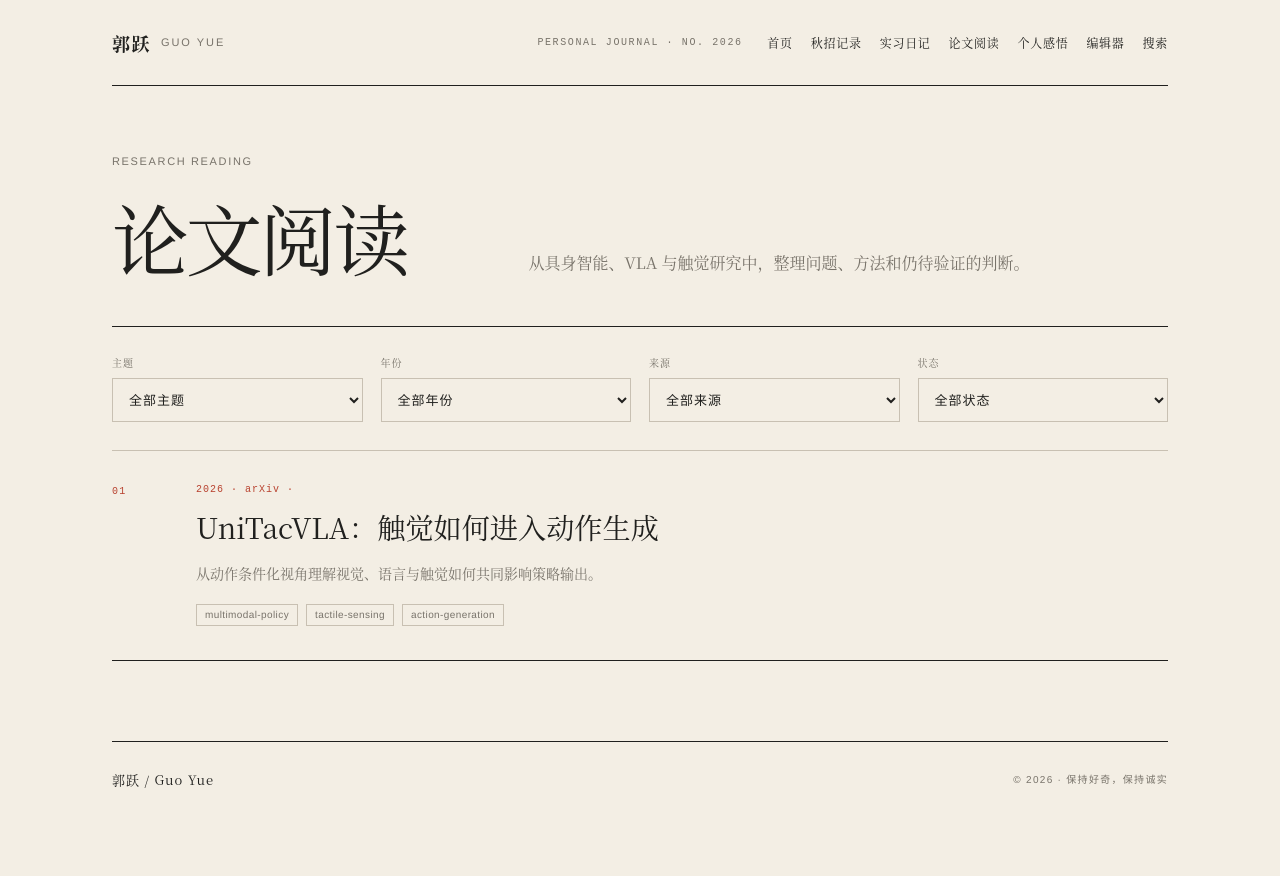
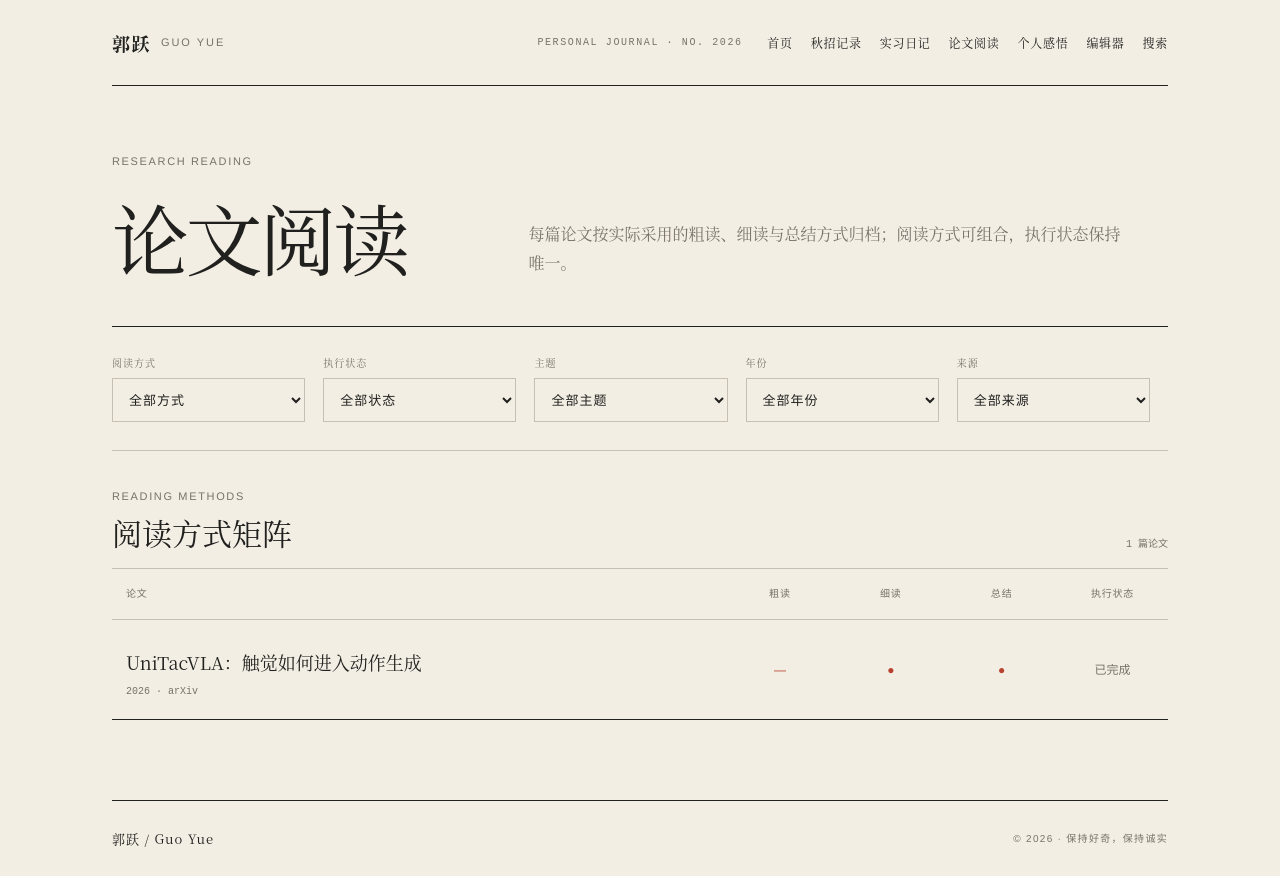
Before and after one commit to guoyue0412/reading-journal-sites, a Next.js app: page /papers in a window 1280 px wide. Before the commit the page ends 817 px from the top, so only its background shows below. Built offline with nearby package versions, Linux system fonts and the light colour scheme.

Commit message:
feat: visualize paper reading methods

```diff
--- a/app/globals.css
+++ b/app/globals.css
@@ -13,6 +13,19 @@
 
 * {
   box-sizing: border-box;
+}
+
+.sr-only {
+  width: 1px;
+  height: 1px;
+  position: absolute;
+  margin: -1px;
+  padding: 0;
+  overflow: hidden;
+  clip: rect(0 0 0 0);
+  clip-path: inset(50%);
+  white-space: nowrap;
+  border: 0;
 }
 
 html {
@@ -559,10 +572,21 @@ a {
 
 .paper-filters {
   display: grid;
-  grid-template-columns: repeat(4, 1fr);
+  grid-template-columns: repeat(5, minmax(0, 1fr)) auto;
   gap: 18px;
   padding: 28px 0;
   border-bottom: 1px solid var(--rule);
+}
+
+.paper-filters button {
+  min-height: 44px;
+  align-self: end;
+  padding: 0 16px;
+  border: 1px solid var(--ink);
+  background: var(--ink);
+  color: var(--paper);
+  cursor: pointer;
+  font: 12px/1 var(--sans);
 }
 
 .paper-filters label {
@@ -587,6 +611,51 @@ a {
 .paper-entry {
   grid-template-columns: 60px 1fr;
 }
+
+.paper-matrix-section {
+  padding-top: 38px;
+  border-bottom: 1px solid var(--ink);
+}
+
+.paper-matrix-heading {
+  display: grid;
+  grid-template-columns: 1fr auto;
+  align-items: end;
+  gap: 10px;
+  margin-bottom: 18px;
+}
+
+.paper-matrix-heading .eyebrow { grid-column: 1 / -1; }
+.paper-matrix-heading h2 { margin: 0; font: 400 30px/1.2 var(--serif); }
+.paper-matrix-heading > p:last-child { margin: 0; color: var(--muted); font: 10px/1 var(--mono); }
+
+.paper-matrix {
+  width: 100%;
+  border-collapse: collapse;
+  table-layout: fixed;
+}
+
+.paper-matrix th,
+.paper-matrix td {
+  padding: 20px 14px;
+  border-top: 1px solid var(--rule);
+  text-align: center;
+}
+
+.paper-matrix thead th { color: var(--muted); font: 10px/1 var(--sans); letter-spacing: 0.08em; }
+.paper-matrix thead th:first-child { width: 58%; text-align: left; }
+.paper-matrix tbody th { text-align: left; font-weight: 400; }
+.paper-matrix tbody th a { min-height: 44px; display: inline-flex; align-items: center; font-size: 18px; }
+.paper-matrix tbody th a:hover { color: var(--vermilion); }
+.paper-matrix tbody th span { display: block; color: var(--muted); font: 10px/1.5 var(--mono); }
+.paper-matrix tbody td { color: var(--muted); font: 12px/1 var(--sans); }
+.paper-matrix tbody td span[aria-hidden="true"] { color: var(--vermilion); }
+
+.paper-mobile-list { display: none; }
+.paper-methods { display: flex; flex-wrap: wrap; gap: 7px; }
+.paper-method { display: inline-flex; gap: 5px; align-items: center; padding: 6px 8px; border: 1px solid var(--rule); color: var(--muted); font: 10px/1 var(--sans); }
+.paper-method.is-active { border-color: var(--vermilion); color: var(--ink); }
+.paper-method.is-active > span:first-child { color: var(--vermilion); }
 
 .reflection-archive {
   border-bottom: 1px solid var(--ink);
@@ -1288,6 +1357,46 @@ a {
     grid-template-columns: repeat(2, 1fr);
   }
 
+  .paper-filters button {
+    grid-column: 1 / -1;
+  }
+
+  .paper-matrix {
+    display: none;
+  }
+
+  .paper-mobile-list {
+    display: grid;
+  }
+
+  .paper-mobile-list article {
+    padding: 26px 0;
+    border-top: 1px solid var(--rule);
+  }
+
+  .paper-mobile-list article > p:first-child {
+    margin: 0;
+    color: var(--vermilion);
+    font: 10px/1.5 var(--mono);
+  }
+
+  .paper-mobile-list h2 {
+    margin: 10px 0 14px;
+    font: 400 24px/1.35 var(--serif);
+  }
+
+  .paper-mobile-list h2 a {
+    min-height: 44px;
+    display: inline-flex;
+    align-items: center;
+  }
+
+  .paper-mobile-list article > p:last-child {
+    margin: 16px 0 0;
+    color: var(--muted);
+    font: 14px/1.75 var(--serif);
+  }
+
   .reflection-month {
     gap: 30px;
   }
--- a/app/papers/page.tsx
+++ b/app/papers/page.tsx
@@ -9,7 +9,7 @@ export default function PapersPage() {
         <header className="index-heading">
           <p className="eyebrow">RESEARCH READING</p>
           <h1>论文阅读</h1>
-          <p>从具身智能、VLA 与触觉研究中，整理问题、方法和仍待验证的判断。</p>
+          <p>每篇论文按实际采用的粗读、细读与总结方式归档；阅读方式可组合，执行状态保持唯一。</p>
         </header>
         <PaperIndex entries={getEntriesByType("papers")} />
       </div>
--- a/components/paper-index.tsx
+++ b/components/paper-index.tsx
@@ -2,14 +2,11 @@
 
 import Link from "next/link";
 import { useState } from "react";
-import type { ContentEntry } from "../lib/content/types";
+import { PaperMethodBadges, readingStatusLabels } from "./paper-method-badges";
+import type { ContentEntry, ReadingMethod, ReadingStatus } from "../lib/content/types";
 
-const statusLabels = {
-  queued: "待读",
-  reading: "在读",
-  reviewed: "已精读",
-  reproduced: "已复现",
-} as const;
+const methods: [ReadingMethod, string][] = [["skim", "粗读"], ["deep", "细读"], ["synthesis", "总结"]];
+const statuses = Object.entries(readingStatusLabels) as [ReadingStatus, string][];
 
 function unique(values: (string | number | undefined)[]) {
   return [...new Set(values.filter((value) => value !== undefined))].map(String);
@@ -20,71 +17,72 @@ export function PaperIndex({ entries }: { entries: ContentEntry[] }) {
   const [year, setYear] = useState("");
   const [venue, setVenue] = useState("");
   const [readingStatus, setReadingStatus] = useState("");
+  const [readingMethod, setReadingMethod] = useState("");
   const topics = unique(entries.flatMap((entry) => entry.topics ?? []));
   const years = unique(entries.map((entry) => entry.year));
   const venues = unique(entries.map((entry) => entry.venue));
+  const hasFilters = Boolean(topic || year || venue || readingStatus || readingMethod);
 
-  const filteredEntries = entries.filter(
-    (entry) =>
+  const filteredEntries = entries.filter((entry) =>
     (!topic || entry.topics?.includes(topic)) &&
     (!year || String(entry.year) === year) &&
     (!venue || entry.venue === venue) &&
-      (!readingStatus || entry.readingStatus === readingStatus),
+    (!readingStatus || entry.readingStatus === readingStatus) &&
+    (!readingMethod || entry.readingMethods?.includes(readingMethod as ReadingMethod)),
   );
+
+  function clearFilters() {
+    setTopic(""); setYear(""); setVenue(""); setReadingStatus(""); setReadingMethod("");
+  }
 
   return (
     <>
       <div className="paper-filters" aria-label="论文筛选">
-        <label>
-          主题
-          <select value={topic} onChange={(event) => setTopic(event.target.value)}>
-            <option value="">全部主题</option>
-            {topics.map((value) => <option key={value}>{value}</option>)}
-          </select>
-        </label>
-        <label>
-          年份
-          <select value={year} onChange={(event) => setYear(event.target.value)}>
-            <option value="">全部年份</option>
-            {years.map((value) => <option key={value}>{value}</option>)}
-          </select>
-        </label>
-        <label>
-          来源
-          <select value={venue} onChange={(event) => setVenue(event.target.value)}>
-            <option value="">全部来源</option>
-            {venues.map((value) => <option key={value}>{value}</option>)}
-          </select>
-        </label>
-        <label>
-          状态
-          <select value={readingStatus} onChange={(event) => setReadingStatus(event.target.value)}>
-            <option value="">全部状态</option>
-            {Object.entries(statusLabels).map(([value, label]) => (
-              <option value={value} key={value}>{label}</option>
-            ))}
-          </select>
-        </label>
+        <label>阅读方式<select value={readingMethod} onChange={(event) => setReadingMethod(event.target.value)}>
+          <option value="">全部方式</option>{methods.map(([value, label]) => <option value={value} key={value}>{label}</option>)}
+        </select></label>
+        <label>执行状态<select value={readingStatus} onChange={(event) => setReadingStatus(event.target.value)}>
+          <option value="">全部状态</option>{statuses.map(([value, label]) => <option value={value} key={value}>{label}</option>)}
+        </select></label>
+        <label>主题<select value={topic} onChange={(event) => setTopic(event.target.value)}>
+          <option value="">全部主题</option>{topics.map((value) => <option key={value}>{value}</option>)}
+        </select></label>
+        <label>年份<select value={year} onChange={(event) => setYear(event.target.value)}>
+          <option value="">全部年份</option>{years.map((value) => <option key={value}>{value}</option>)}
+        </select></label>
+        <label>来源<select value={venue} onChange={(event) => setVenue(event.target.value)}>
+          <option value="">全部来源</option>{venues.map((value) => <option key={value}>{value}</option>)}
+        </select></label>
+        {hasFilters ? <button type="button" onClick={clearFilters}>清除筛选</button> : null}
       </div>
-      <section className="paper-list" aria-live="polite" aria-label="论文阅读列表">
+
       {!entries.length ? (
         <p className="empty-state">还没有论文阅读。前往<Link href="/editor">编辑器创建第一篇 Markdown</Link>，再放入论文内容目录。</p>
-        ) : filteredEntries.length ? filteredEntries.map((entry, index) => (
-          <article className="paper-entry" key={entry.slug}>
-            <span className="entry-number">{String(index + 1).padStart(2, "0")}</span>
-            <div>
-              <p className="paper-meta">
-                {entry.year} · {entry.venue ?? "未注明来源"} · {statusLabels[entry.readingStatus ?? "queued"]}
-              </p>
+      ) : filteredEntries.length ? (
+        <section className="paper-matrix-section" aria-live="polite" aria-labelledby="paper-matrix-title">
+          <div className="paper-matrix-heading"><p className="eyebrow">READING METHODS</p><h2 id="paper-matrix-title">阅读方式矩阵</h2><p>{filteredEntries.length} 篇论文</p></div>
+          <table className="paper-matrix">
+            <thead><tr><th scope="col">论文</th>{methods.map(([, label]) => <th scope="col" key={label}>{label}</th>)}<th scope="col">执行状态</th></tr></thead>
+            <tbody>{filteredEntries.map((entry) => (
+              <tr key={entry.slug}>
+                <th scope="row"><Link href={`/post/${entry.slug}`}>{entry.title}</Link><span>{entry.year} · {entry.venue}</span></th>
+                {methods.map(([method, label]) => { const active = entry.readingMethods?.includes(method) ?? false; return <td key={method}><span aria-hidden="true">{active ? "●" : "—"}</span><span className="sr-only">{label}{active ? "已采用" : "未采用"}</span></td>; })}
+                <td>{readingStatusLabels[entry.readingStatus ?? "queued"]}</td>
+              </tr>
+            ))}</tbody>
+          </table>
+          <div className="paper-mobile-list">{filteredEntries.map((entry) => (
+            <article key={entry.slug}>
+              <p>{entry.year} · {entry.venue ?? "未注明来源"} · {readingStatusLabels[entry.readingStatus ?? "queued"]}</p>
               <h2><Link href={`/post/${entry.slug}`}>{entry.title}</Link></h2>
-              <p className="entry-summary">{entry.summary}</p>
-              <ul className="tag-list" aria-label="论文主题">
-                {(entry.topics ?? []).map((value) => <li key={value}>{value}</li>)}
-              </ul>
-            </div>
+              <PaperMethodBadges methods={entry.readingMethods ?? []} status={entry.readingStatus ?? "queued"} />
+              <p>{entry.summary}</p>
             </article>
-        )) : <p className="empty-state">没有符合当前条件的论文，请调整上方筛选条件。</p>}
+          ))}</div>
         </section>
+      ) : (
+        <div className="empty-state"><p>没有符合当前条件的论文，请调整上方筛选条件。</p><button type="button" onClick={clearFilters}>清除筛选</button></div>
+      )}
     </>
   );
 }
```
Also changed, not shown: 2 other files (tests, documents, lock files or other folders). Lines whose indentation alone changed are shown as unchanged.
